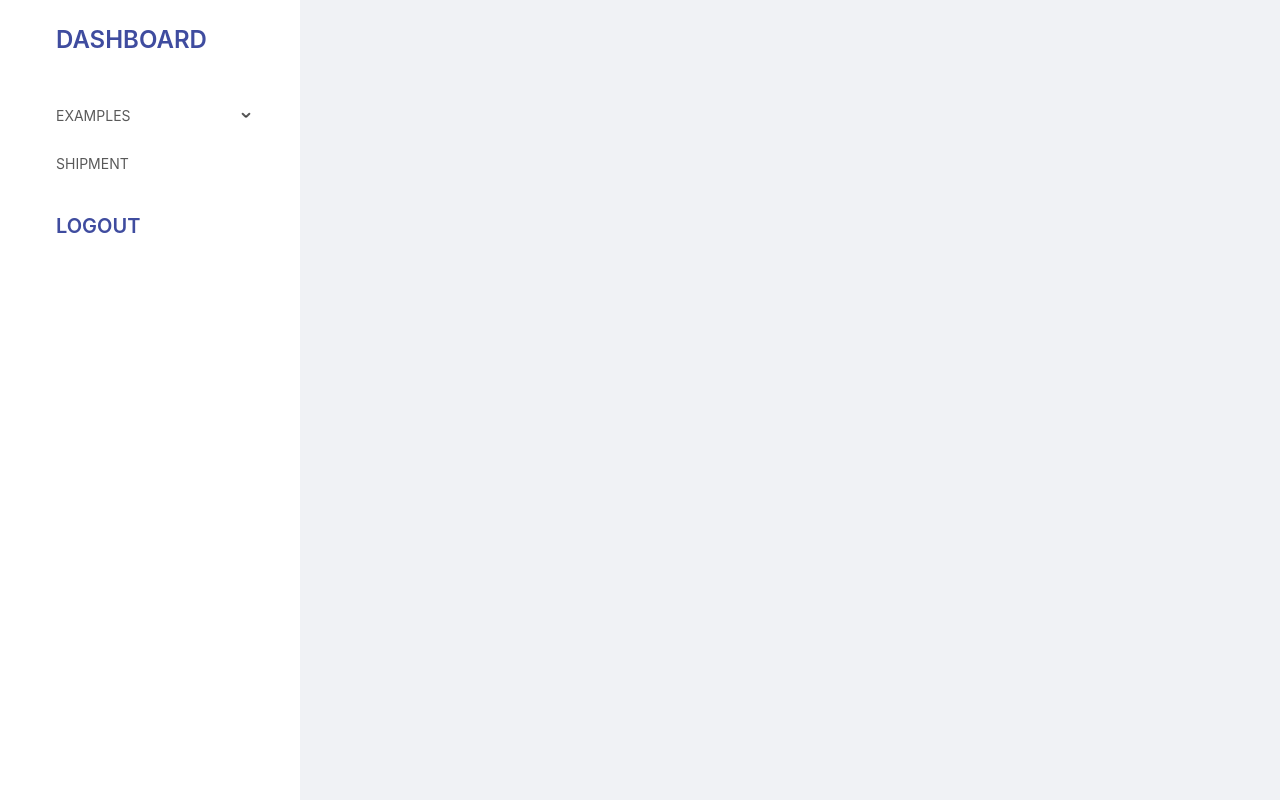
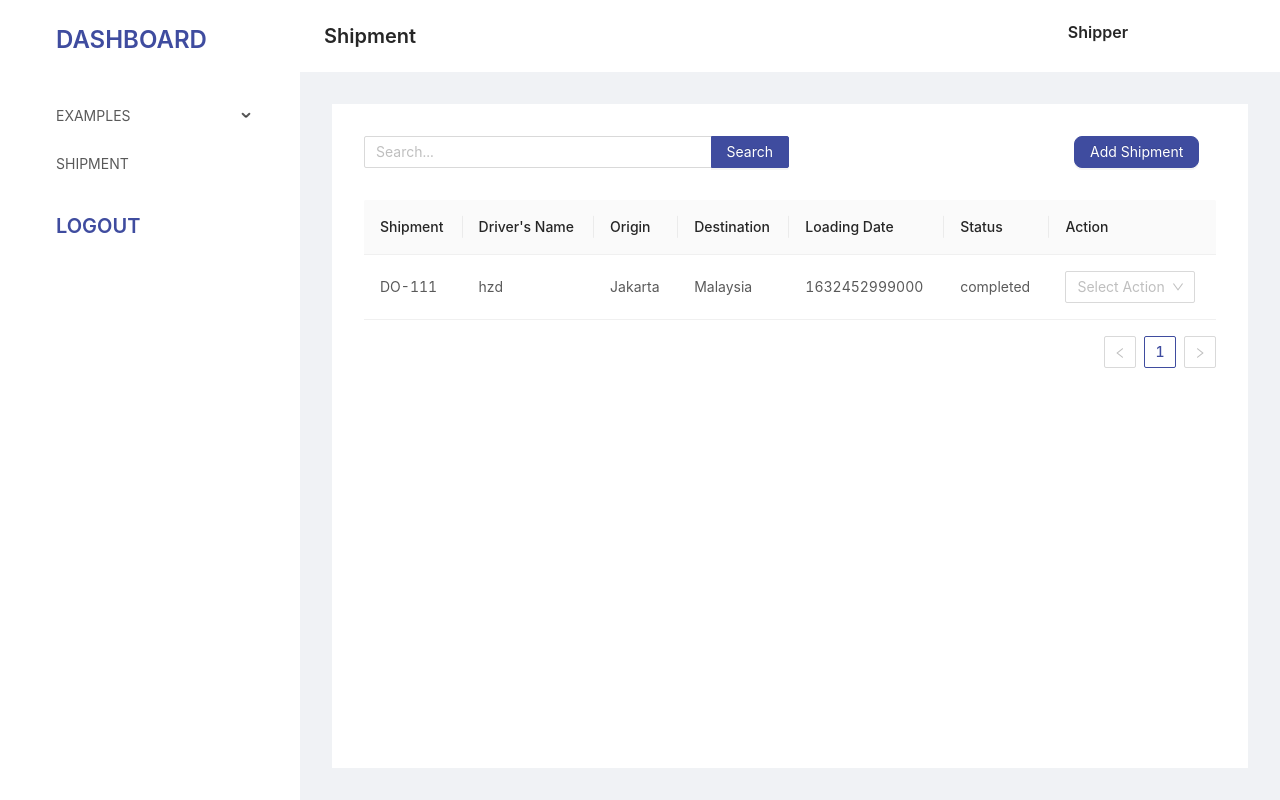
Before and after one commit to pandatech-cargo/frontend, a React (Create React App) app: page /shipment in a window 1280 px wide. Built offline with nearby package versions, Linux system fonts and the light colour scheme; sample sign-in values are in the browser's storage.

Commit message:
add shipment page

```diff
--- a/src/App.js
+++ b/src/App.js
@@ -4,7 +4,7 @@ import { Layout } from 'antd';
 
 import { MainProvider } from 'contexts';
 
-import { DragAndDrop, FormSubmission, Home, Login } from 'pages';
+import { DragAndDrop, FormSubmission, Home, Login, Shipment } from 'pages';
 
 import {
   AuthenticatedGuardRoute,
@@ -18,6 +18,7 @@ import 'App.scss';
 // Page Management
 const authRoutesList = [
   { path: '/', component: Home, exact: true },
+  { path: '/shipment', component: Shipment, exact: true },
   { path: '/examples/form-submission', component: FormSubmission, exact: true },
   { path: '/examples/dnd', component: DragAndDrop, exact: true },
 ];
--- /dev/null
+++ b/src/components/PdHeader/index.js
@@ -0,0 +1,20 @@
+import { PageHeader as AntdPageHeader } from 'antd';
+
+/** using module, ensure we always use unique name */
+import styles from './style.module.scss';
+
+import cs from 'classnames';
+
+/**
+ *
+ * @returns Ant Design Page Header, see documentation https://ant.design/components/page-header/#header
+ */
+
+export const PdHeader = ({ className, ...props }) => (
+  <AntdPageHeader
+    /** merge the classname */
+    className={cs(styles.header, className)}
+    /** pass rest of the props to the component, in other word extends the AntdPageGeader component */
+    {...props}
+  />
+);
--- /dev/null
+++ b/src/components/PdHeader/style.module.scss
@@ -0,0 +1,5 @@
+@import 'scss/variables/index';
+
+.header {
+  border-bottom: '1px solid rgb(235, 237, 240)' !important;
+}
--- a/src/components/index.js
+++ b/src/components/index.js
@@ -2,5 +2,6 @@ export { AuthenticatedGuardRoute } from './guard/authenticated';
 export { HtmlRender } from './HtmlRender';
 export { NotAuthenticatedGuardRoute } from './guard/notAuthenticated';
 export { PdButton } from './PdButton';
+export { PdHeader } from './PdHeader';
 export { PdPageSpinner } from './PdPageSpinner';
 export { PdSidebar } from './PdSidebar';
--- /dev/null
+++ b/src/pages/dashboard/shipment/index.js
@@ -0,0 +1,106 @@
+/* eslint-disable no-unused-vars */
+import { Col, Input, Layout, Row, Select, Table, Typography } from 'antd';
+
+import { PdButton, PdHeader } from 'components';
+
+import './style.scss';
+
+const { Content } = Layout;
+const { Search } = Input;
+const { Title } = Typography;
+const { Option } = Select;
+
+export function Shipment() {
+  const Action = () => (
+    <Select placeholder="Select Action">
+      <Option value="allocate_shipment">Allocate Shipment</Option>
+      <Option value="update_status">Update Status</Option>
+    </Select>
+  );
+
+  const dataSource = [
+    {
+      destination: 'Malaysia',
+      loadingDate: Date.now(),
+      name: 'hzd',
+      origin: 'Jakarta',
+      shipment: 'DO-111',
+      status: 'completed',
+    },
+  ];
+  const column = [
+    {
+      key: '',
+      title: 'Shipment',
+      dataIndex: 'shipment',
+    },
+    {
+      key: '',
+      title: "Driver's Name",
+      dataIndex: 'name',
+    },
+    {
+      key: '',
+      title: 'Origin',
+      dataIndex: 'origin',
+    },
+    {
+      key: '',
+      title: 'Destination',
+      dataIndex: 'destination',
+    },
+    {
+      key: '',
+      title: 'Loading Date',
+      dataIndex: 'loadingDate',
+    },
+    {
+      key: '',
+      title: 'Status',
+      dataIndex: 'status',
+    },
+    {
+      key: '',
+      title: 'Action',
+      render: Action,
+    },
+  ];
+  return (
+    <Layout className="pd-cms-shipment">
+      <PdHeader
+        ghost={false}
+        onBack={history.goBack}
+        title="Shipment"
+        extra={
+          <Title className="pd-margin-right-2xl" level={5}>
+            Shipper
+          </Title>
+        }
+      />
+      <Content className="pd-cms-shipment-content">
+        {/* Filter Section */}
+        <Row>
+          <Col lg={12}>
+            <Search
+              enterButton="Search"
+              placeholder="Search..."
+              size="medium"
+            />
+          </Col>
+          <Col lg={{ span: 4, offset: 8 }}>
+            <PdButton type="primary" full>
+              Add Shipment
+            </PdButton>
+          </Col>
+        </Row>
+
+        {/* Table Section */}
+        <Row className="pd-margin-top-lg">
+          <Col lg={24}>
+            <Table dataSource={dataSource} columns={column} />
+          </Col>
+        </Row>
+      </Content>
+    </Layout>
+  );
+}
--- /dev/null
+++ b/src/pages/dashboard/shipment/style.scss
@@ -0,0 +1,9 @@
+@import 'scss/variables/index';
+
+.pd-cms-shipment {
+  &-content {
+    margin: $spacing-lg;
+    padding: $spacing-lg;
+    background: $pd-color-white;
+  }
+}
--- a/src/pages/index.js
+++ b/src/pages/index.js
@@ -2,3 +2,4 @@ export { DragAndDrop } from './examples/drag-and-drop';
 export { FormSubmission } from './examples/form-submission';
 export { Home } from './dashboard/home';
 export { Login } from './login';
+export { Shipment } from './dashboard/shipment';
```
